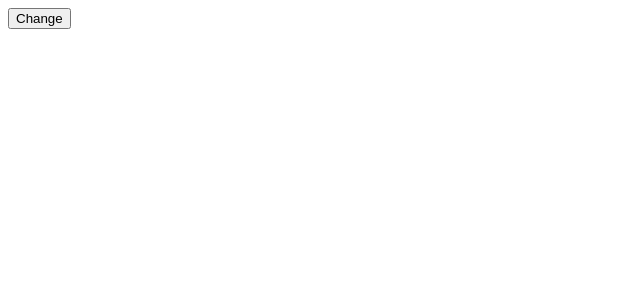
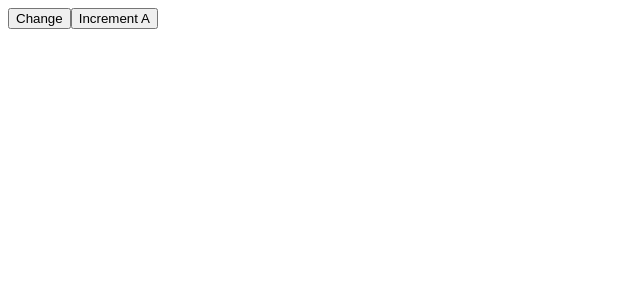
Before and after one commit to tarashalaburda/modern-angular-21-with-signals-the-missing-guide, an Angular app: page / in a window 1280 px wide. Shown: the top 300 px of the page, without its empty margins (0-640 px from the left). Built offline with nearby package versions, Linux system fonts and the light colour scheme.

Commit message:
13. RxJS State management challanges - Part 2

```diff
--- a/src/app/app.html
+++ b/src/app/app.html
@@ -1 +1,2 @@
 <button (click)="switchOptions()">Change</button>
+<button (click)="incrementA()">Increment A</button>
--- a/src/app/app.ts
+++ b/src/app/app.ts
@@ -1,5 +1,5 @@
 import { ChangeDetectionStrategy, Component } from '@angular/core';
-import { BehaviorSubject, combineLatest, debounceTime, map } from 'rxjs';
+import { BehaviorSubject, combineLatest, debounceTime, firstValueFrom, map } from 'rxjs';
 
 type Options = Record<string, string>;
 
@@ -11,13 +11,30 @@ type Options = Record<string, string>;
   changeDetection: ChangeDetectionStrategy.OnPush,
 })
 export class App {
+  readonly a$ = new BehaviorSubject<number>(1);
+  readonly b$ = new BehaviorSubject<number>(2);
+
+  readonly sum$ = combineLatest([this.a$, this.b$]).pipe(map(([a, b]) => a + b));
+
+  async incrementA() {
+    // only increment A if A + B is less than 10
+
+    const sum = await firstValueFrom(this.sum$);
+
+    console.log('sum -', sum);
+
+    if (sum < 10) {
+      this.a$.next(this.a$.value + 1);
+    }
+  }
+
   readonly option$ = new BehaviorSubject<Options>({ r: 'Red', g: 'Green', b: 'Blue' });
 
   readonly selectedKey$ = new BehaviorSubject<string>('b');
 
   readonly selectedValue$ = combineLatest([this.option$, this.selectedKey$]).pipe(
     debounceTime(0),
-    map(([options, key]) => options[key])
+    map(([options, key]) => options[key]),
   );
 
   switchOptions() {
```
